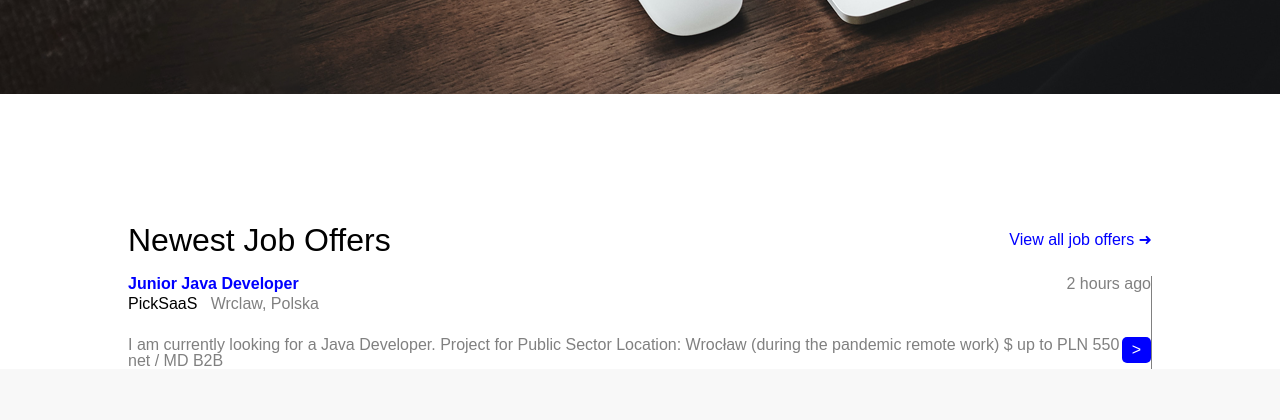
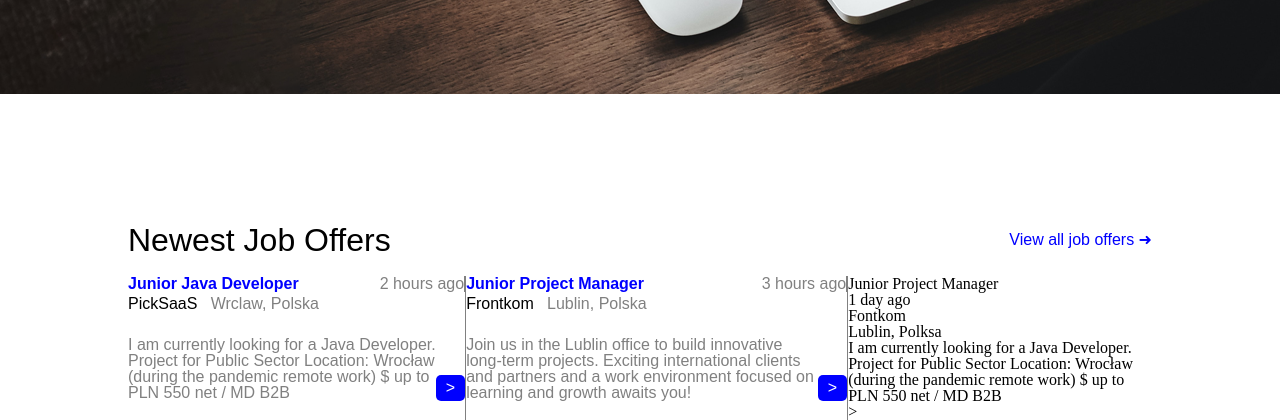
Before and after one commit to Douaa19/Cours, a PHP site: page / in a window 1280 px wide. Shown: the part 446-866 px from the top of the page. Before the commit the page ends 815 px from the top, so only its background shows below. Run offline with PHP 8.4, Linux system fonts and the light colour scheme.

Commit message:
RemodulerLaPageD'accueilJJO

```diff
--- a/JJO Project/Assets/index.html
+++ b/JJO Project/Assets/index.html
@@ -44,7 +44,8 @@
                 <h2>Newest Job Offers</h2>
                 <p>View all job offers ➜</p>
             </div> <!-- End header-section -->
-            <div class="box">
+            <div class="boxs">
+                <div class="box1">
                     <div class="main">
                         <div class="header-main">
                             <h3>Junior Java Developer</h3>
@@ -66,7 +67,54 @@
                             <p>></p>
                         </div>
                     </div> <!-- End taxt-main -->
-            </div> <!-- End box -->
+                </div> <!-- End box1 -->
+                <div class="box2">
+                    <div class="main">
+                        <div class="header-main">
+                            <h3>Junior Project Manager</h3>
+                            <p>3 hours ago</p>
+                        </div>
+                    </div> <!-- End main -->
+                    <div class="smal-header-main">
+                        <div class="place">
+                            Frontkom&nbsp;&nbsp;&nbsp;
+                        </div>
+                        <div class="place-city">
+                            Lublin, Polska
+                        </div>
+                    </div> <!-- End smal-header-main -->
+                    <div class="text-main">
+                        <p>Join us in the Lublin office to build innovative long-term projects. Exciting international clients and partners and a work environment focused on learning and growth awaits you!
+                        </p>
+                        <div class="flech-main">
+                            <p>></p>
+                        </div>
+                    </div> <!-- End taxt-main -->
+                </div> <!-- End box2 -->
+                <div class="box3">
+                    <div class="main">
+                        <div class="header-main">
+                            <h3>Junior Project Manager</h3>
+                            <p>1 day ago</p>
+                        </div>
+                    </div> <!-- End main -->
+                    <div class="smal-header-main">
+                        <div class="place">
+                            Fontkom&nbsp;&nbsp;&nbsp;
+                        </div>
+                        <div class="place-city">
+                            Lublin, Polksa
+                        </div>
+                    </div> <!-- End smal-header-main -->
+                    <div class="text-main">
+                        <p>I am currently looking for a Java Developer. Project for Public Sector Location: Wrocław (during the pandemic remote work)
+                            $ up to PLN 550 net / MD B2B</p>
+                        <div class="flech-main">
+                            <p>></p>
+                        </div>
+                    </div> <!-- End taxt-main -->
+                </div> <!-- End box3 -->
+            </div> <!-- End BOXS -->
         </div>
     </div>
 </body>
--- a/JJO Project/Assets/style.css
+++ b/JJO Project/Assets/style.css
@@ -99,60 +99,119 @@
     align-items: center;
 }
 
-.section .main .box{
+.section .box1 .main{
     border-right: 1px solid gray;
 }
 
-.section .main .header-main{
+.section .box1 .main .header-main{
     display: flex;
     justify-content: space-between;
     font-family: Arial, Helvetica, sans-serif;
 }
 
 
-.section .main .header-main h3{
+.section .box1 .main .header-main h3{
     font-weight: 600;
     color: blue;
 }
 
-.section .main .header-main p{
+.section .box1 .main .header-main p{
     color: gray;
     position: relative;
     top: 0%;
 }
 
-.section .smal-header-main{
+.section .box1 .smal-header-main{
     font-family: Arial, Helvetica, sans-serif;
     display: flex;
     padding-top: 4px;
 }
 
-.section .smal-header-main .place{
 
-}
-
-.section .smal-header-main .place-city{
+.section .box1 .smal-header-main .place-city{
     color: gray;
 }
 
-.section .box{
+.section .box1 {
     border-right: 1px solid gray;
 }
 
-.section .text-main{
+.section .box1 .text-main{
     display: flex;
-    align-items: flex-start;
+    justify-content: space-between;
+    align-items: flex-end;
     font-family: Arial, Helvetica, sans-serif;
     margin-top: 25px;
 }
 
-.section .text-main p{
+.section .box1 .text-main p{
     color: gray;
 }
 
-.section .text-main .flech-main p{
+.section .box1 .text-main .flech-main p{
     color: white;
     background-color: blue;
     padding: 5px 10px;
     border-radius: 5px;
 }
+.section .boxs{
+    display: flex;
+    justify-content: space-between;
+}
+
+
+.section .box2 .main{
+    border-right: 1px solid gray;
+}
+
+.section .box2 .main .header-main{
+    display: flex;
+    justify-content: space-between;
+    font-family: Arial, Helvetica, sans-serif;
+}
+
+
+.section .box2 .main .header-main h3{
+    font-weight: 600;
+    color: blue;
+}
+
+.section .box2 .main .header-main p{
+    color: gray;
+    position: relative;
+    top: 0%;
+}
+
+.section .box2 .smal-header-main{
+    font-family: Arial, Helvetica, sans-serif;
+    display: flex;
+    padding-top: 4px;
+}
+
+
+.section .box2 .smal-header-main .place-city{
+    color: gray;
+}
+
+.section .box2 {
+    border-right: 1px solid gray;
+}
+
+.section .box2 .text-main{
+    display: flex;
+    justify-content: space-between;
+    align-items: flex-end;
+    font-family: Arial, Helvetica, sans-serif;
+    margin-top: 25px;
+}
+
+.section .box2 .text-main p{
+    color: gray;
+}
+
+.section .box2 .text-main .flech-main p{
+    color: white;
+    background-color: blue;
+    padding: 5px 10px;
+    border-radius: 5px;
+}
```
Lines whose indentation alone changed are shown as unchanged.
